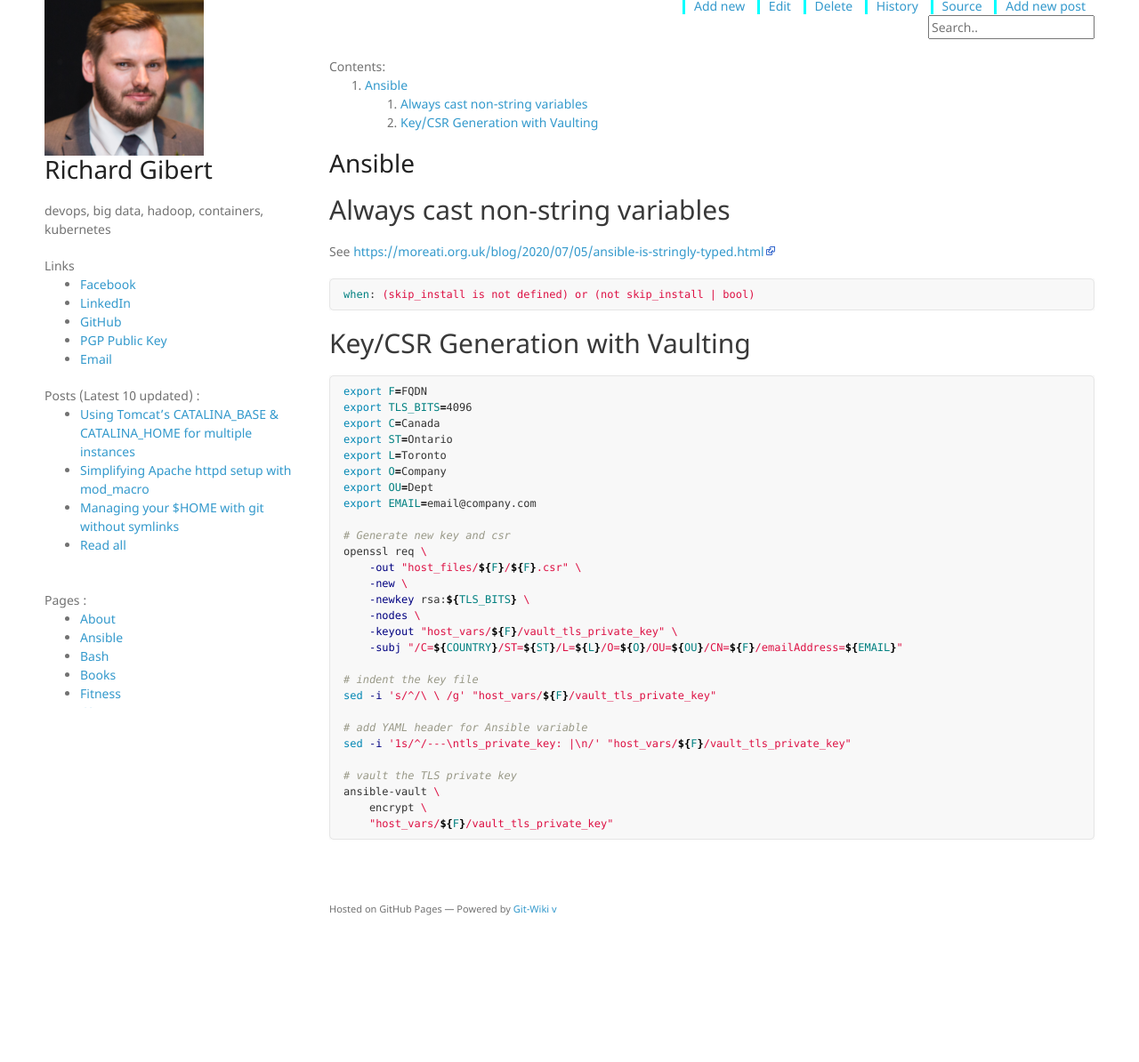
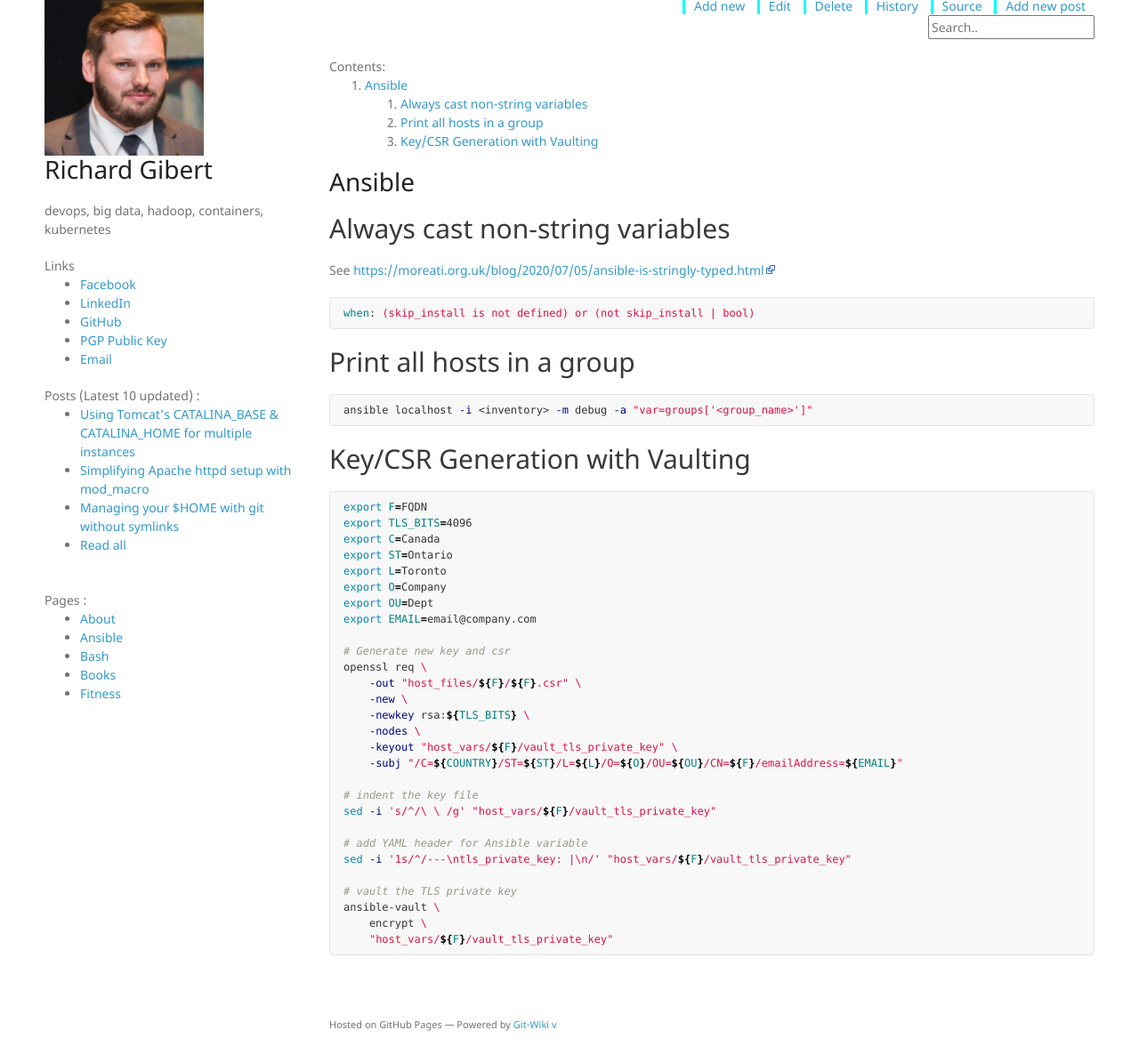
Before and after one commit to rgibert/rgibert.github.io, a Jekyll site: the page built from wiki/ansible.md, in a window 1280 px wide, cut to the strip 154-1348 px from the top of the page. Shown: the whole strip at 89% size. Built offline with Jekyll 4.4.1, drawn with Linux system fonts in a browser that asks for light colours; nearby versions of some CDN libraries; our own code applies the rules of GitHub Pages for plain Markdown files; before the commit the page ends 1218 px from its top, so only the background shows below that.

Commit message:
add print hosts in group

```diff
--- a/wiki/ansible.md
+++ b/wiki/ansible.md
@@ -6,6 +6,12 @@ See [https://moreati.org.uk/blog/2020/07/05/ansible-is-stringly-typed.html](http
 
 ~~~ yaml
 when: (skip_install is not defined) or (not skip_install | bool)
+~~~
+
+## Print all hosts in a group
+
+~~~ bash
+ansible localhost -i <inventory> -m debug -a "var=groups['<group_name>']"
 ~~~
 
 ## Key/CSR Generation with Vaulting
```
